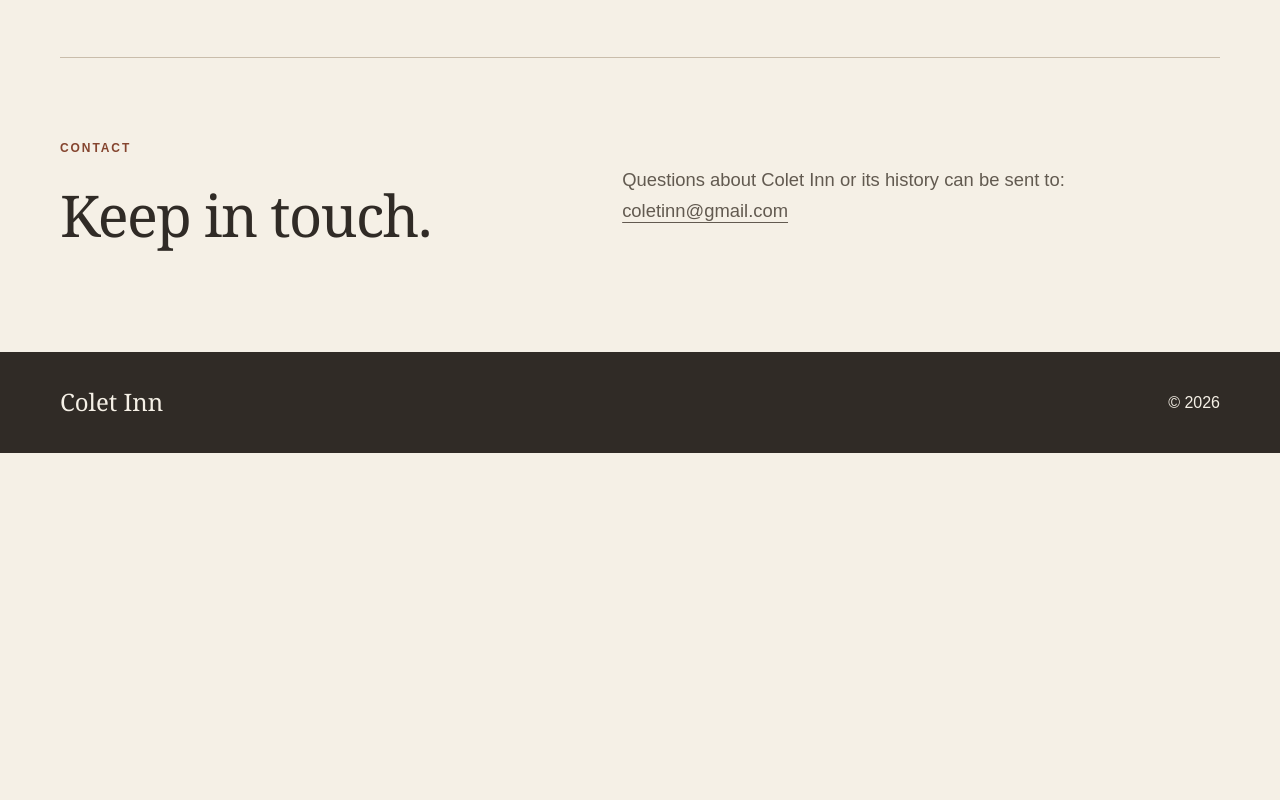
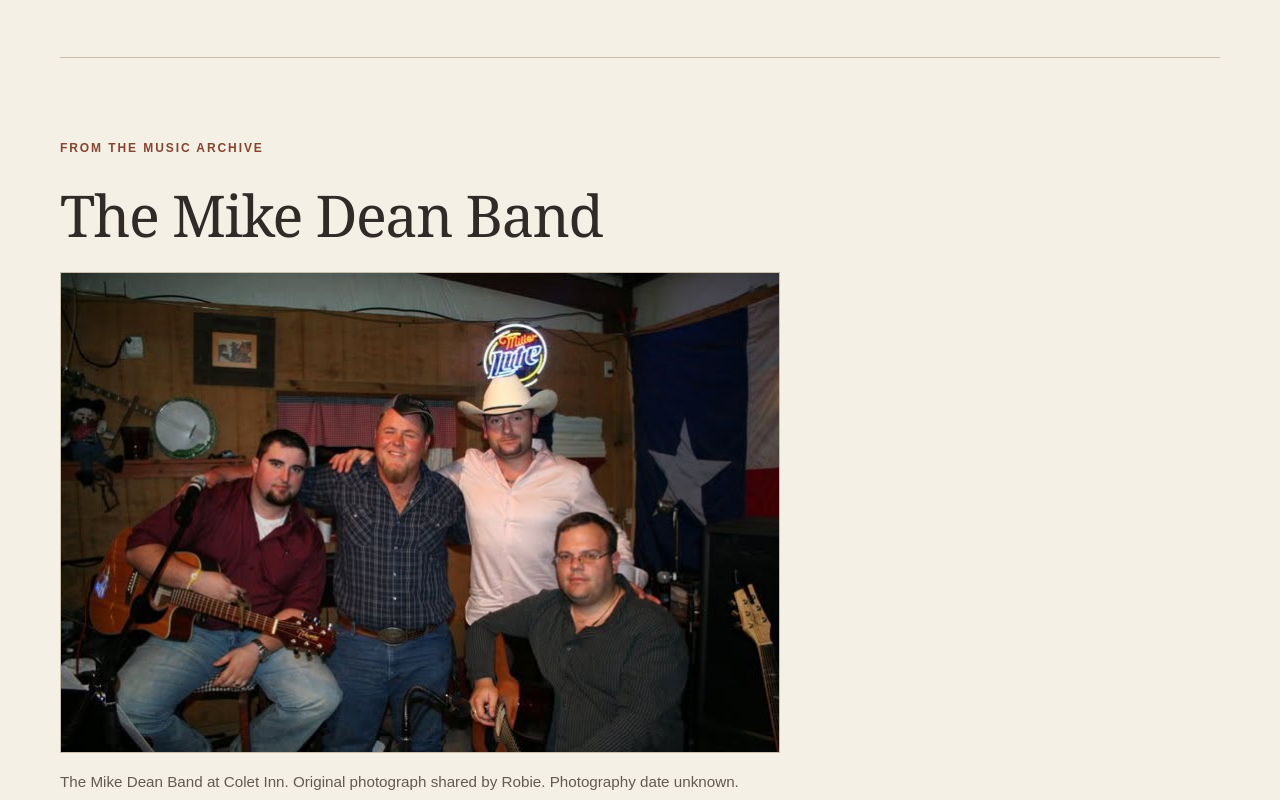
Before and after one commit to campcoletinn/colet-inn-website, a plain HTML site: page index.html in a window 1280 px wide. Shown: the part 7020-7820 px from the top of the page. Before the commit the page ends 7473 px from the top, so only its background shows below. Drawn offline with Linux system fonts and the light colour scheme.

Commit message:
Add original Mike Dean Band photo to music archive

```diff
--- a/index.html
+++ b/index.html
@@ -356,6 +356,17 @@
       </figure>
     </section>
 
+    <section class="wrap section" id="mike-dean-band" aria-labelledby="mike-dean-heading">
+      <p class="eyebrow">From the music archive</p>
+      <h2 id="mike-dean-heading">The Mike Dean Band</h2>
+      <figure class="gallery-photo" style="max-width: 720px;">
+        <a href="assets/photos/mike-dean-band.jpg" style="aspect-ratio: auto;" aria-label="View full-size photograph of The Mike Dean Band">
+          <img src="assets/photos/mike-dean-band.jpg" width="720" height="480" loading="lazy" decoding="async" alt="The Mike Dean Band posing together with guitars and microphones inside Colet Inn">
+        </a>
+        <figcaption>The Mike Dean Band at Colet Inn. Original photograph shared by Robie. Photography date unknown.</figcaption>
+      </figure>
+    </section>
+
     <section class="wrap section contact" id="contact" aria-labelledby="contact-heading">
       <div>
         <p class="eyebrow">Contact</p>
```
Also changed, not shown: assets/photos/mike-dean-band.jpg (added).
